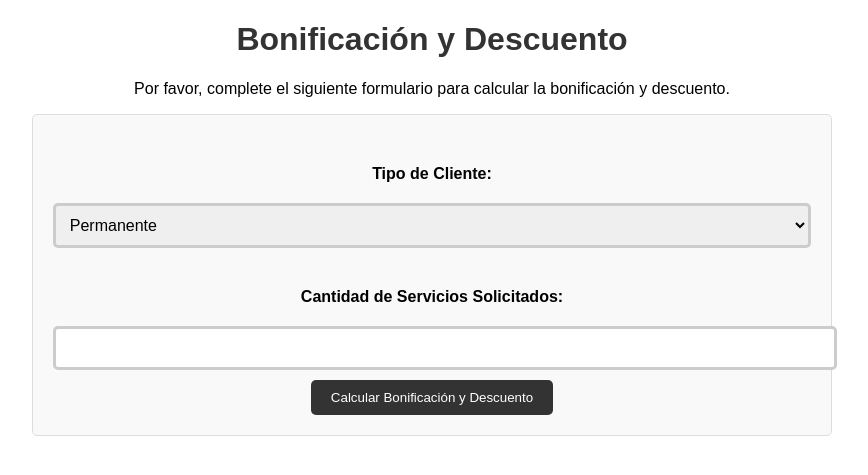
After one commit to daniedu/4321Albert.github.io, a PHP site: page /descuentos.php in a window 1280 px wide. The commit adds this page. Shown: the top 475 px of the page, without its empty margins (208-1076 px from the left). Run offline with PHP 8.4, Linux system fonts and the light colour scheme.

Commit message:
Add files via upload
Buenas tardes compañeros esta es la primera vez que trabajo con hit solo modifique esos 3 archivos  el index solo añadiendo el navigation de descuentos  y los otros son los archivos php de eso , quedo atento

```diff
--- /dev/null
+++ b/descuentos.php
@@ -0,0 +1,128 @@
+<!DOCTYPE html>
+<html>
+  <head>
+    <title>Bonificación y Descuento</title>
+    <style>
+      body {
+        font-family: Arial, sans-serif;
+        text-align: center;
+      }
+
+      h1 {
+        color: #333;
+      }
+
+      form {
+        width: 60%;
+        margin: 0 auto;
+        border: 1px solid #ddd;
+        padding: 20px;
+        border-radius: 5px;
+        background-color: #f9f9f9;
+      }
+
+      label {
+        display: block;
+        margin-top: 10px;
+        font-weight: bold;
+        padding: 20px;
+      }
+
+      input[type="text"],
+      select {
+        width: 100%;
+        padding: 10px;
+        margin-bottom: 10px;
+        border: 3px solid #ccc;
+        border-radius: 5px;
+        font-size: 16px;
+      }
+
+      input[type="submit"] {
+        background-color: #333;
+        color: #fff;
+        padding: 10px 20px;
+        border: none;
+        border-radius: 5px;
+        cursor: pointer;
+      }
+
+      input[type="submit"]:hover {
+        background-color: #555;
+      }
+
+      table {
+        width: 60%;
+        margin: 20px auto;
+        border-collapse: collapse;
+      }
+
+      th,
+      td {
+        border: 1px solid #ddd;
+        padding: 10px;
+        text-align: left;
+      }
+    </style>
+  </head>
+  <body>
+    <h1>Bonificación y Descuento</h1>
+    <p>
+      Por favor, complete el siguiente formulario para calcular la bonificación
+      y descuento.
+    </p>
+
+    <form action="#" method="POST">
+      <label for="tipo_cliente">Tipo de Cliente:</label>
+      <select id="tipo_cliente" name="tipo_cliente">
+        <option value="permanente">Permanente</option>
+        <option value="periodico">Periódico</option>
+        <option value="casual">Casual</option>
+        <option value="nuevo">Nuevo</option>
+      </select>
+
+      <label for="cantidad_servicios">Cantidad de Servicios Solicitados:</label>
+      <input
+        type="text"
+        id="cantidad_servicios"
+        name="cantidad_servicios"
+        required
+      />
+
+      <input type="submit" value="Calcular Bonificación y Descuento" />
+    </form>
+
+    <?php
+    if ($_SERVER['REQUEST_METHOD'] === 'POST') {
+    ?>
+    <table>
+      <tr>
+        <th>Descripción</th>
+        <th>Valor en COP</th>
+      </tr>
+      <tr>
+        <td>Tipo de Cliente:</td>
+        <td><?php echo $tipo_cliente; ?></td>
+      </tr>
+      <tr>
+        <td>Cantidad de Servicios Solicitados:</td>
+        <td><?php echo $cantidad_servicios; ?></td>
+      </tr>
+      <tr>
+        <td>Precio de un Servicio (COP):</td>
+        <td><?php echo $precio_servicio; ?></td>
+      </tr>
+      <tr>
+        <td>Descuento (<?php echo $descuentos[$tipo_cliente]; ?>%):</td>
+        <td><?php echo $descuento * $precio_servicio; ?></td>
+      </tr>
+      <tr>
+        <td>Bonificación:</td>
+        <td><?php echo $bonificación * $precio_servicio; ?></td>
+      </tr>
+    </table>
+    <?php
+    }
+    ?>
+  </body>
+</html>
```
Also changed, not shown: descuentos_db.php (added, +55 -0 lines), index.php (+8 -1 lines).
